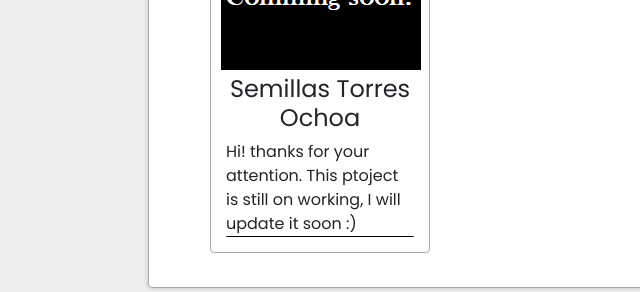
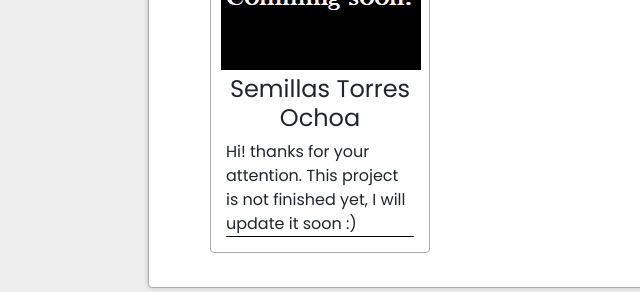
Before and after one commit to Joss852/joss852.github.com, a plain HTML site: page index.html in a window 1280 px wide. Shown: the part 1668-1960 px from the top of the page, 92-732 px from the left. Drawn offline with nearby package versions, Linux system fonts and the light colour scheme.

Commit message:
Update index.html

```diff
--- a/index.html
+++ b/index.html
@@ -130,7 +130,7 @@
         <img src="img/new.png">
         <div class="body">
           <h4 style="text-align: center;">Semillas Torres Ochoa</h4>
-          Hi! thanks for your attention. This ptoject is still on working, I will update it soon :)
+          Hi! thanks for your attention. This project is not finished yet, I will update it soon :)
           <div class="footer">
           </div>
         </div>
```
